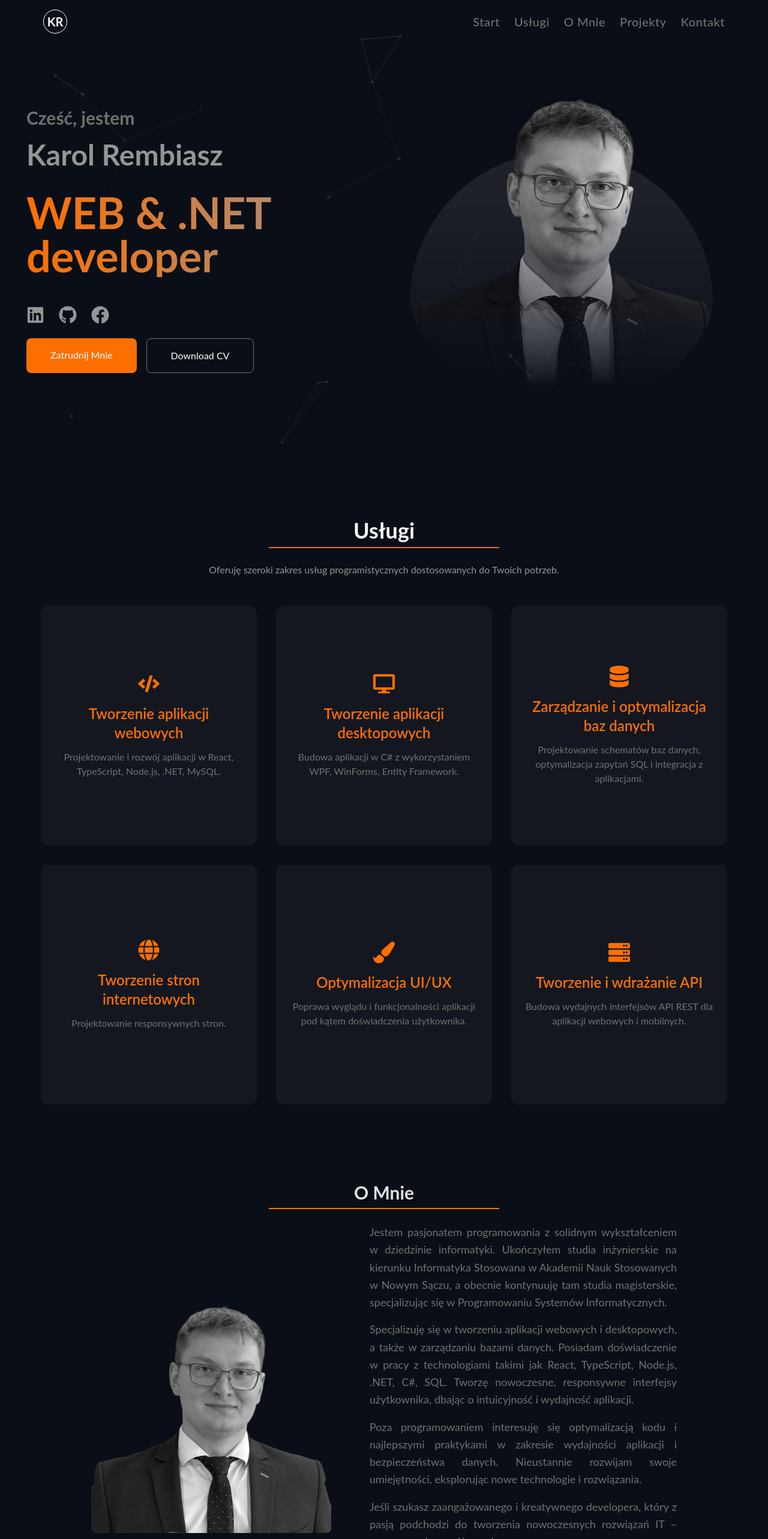
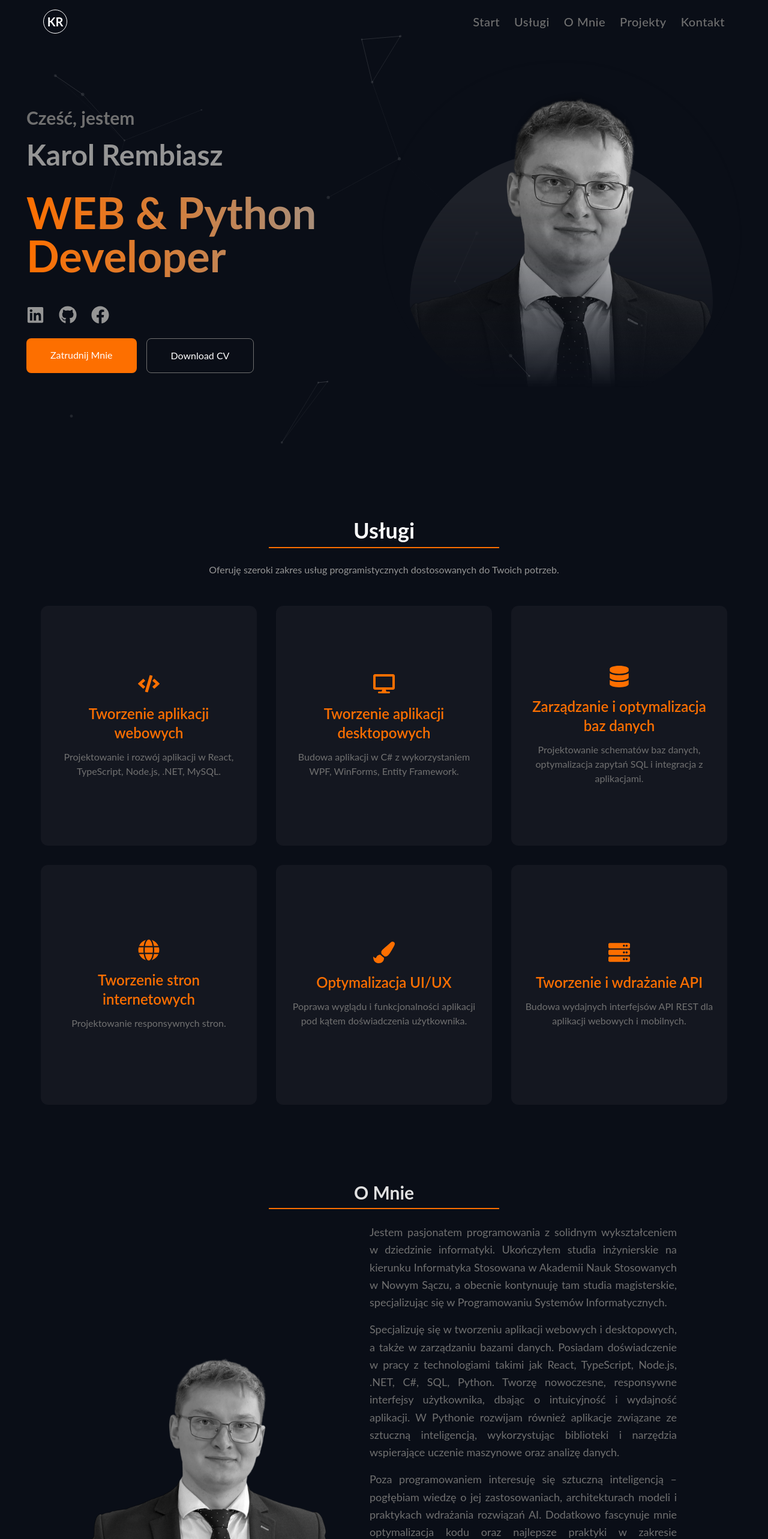
Before and after one commit to KarolR2001/Portfolio, a Next.js app: page / in a window 1280 px wide. Shown: the top 2566 px of the page at 60% size. Built offline with nearby package versions, Linux system fonts and the light colour scheme.

Commit message:
Update Portfolio

```diff
--- a/app/components/About.tsx
+++ b/app/components/About.tsx
@@ -25,17 +25,28 @@ const About = () => {
         {/* Tekst o mnie */}
         <div className="text-justify max-w-lg md:max-w-2xl lg:max-w-lg">
           <p className="text-lg text-[var(--color-gray-dark)] leading-relaxed">
-          Jestem pasjonatem programowania z solidnym wykształceniem w dziedzinie informatyki. Ukończyłem studia inżynierskie na kierunku Informatyka Stosowana w Akademii Nauk Stosowanych w Nowym Sączu, a obecnie kontynuuję tam studia magisterskie, specjalizując się w Programowaniu Systemów Informatycznych.
+            Jestem pasjonatem programowania z solidnym wykształceniem w dziedzinie informatyki.
+            Ukończyłem studia inżynierskie na kierunku Informatyka Stosowana w Akademii Nauk Stosowanych w Nowym Sączu,
+            a obecnie kontynuuję tam studia magisterskie, specjalizując się w Programowaniu Systemów Informatycznych.
           </p>
           <p className="mt-4 text-lg text-[var(--color-gray-dark)] leading-relaxed">
-          Specjalizuję się w tworzeniu aplikacji webowych i desktopowych, a także w zarządzaniu bazami danych. Posiadam doświadczenie w pracy z technologiami takimi jak React, TypeScript, Node.js, .NET, C#, SQL. Tworzę nowoczesne, responsywne interfejsy użytkownika, dbając o intuicyjność i wydajność aplikacji.
+            Specjalizuję się w tworzeniu aplikacji webowych i desktopowych, a także w zarządzaniu bazami danych.
+            Posiadam doświadczenie w pracy z technologiami takimi jak React, TypeScript, Node.js, .NET, C#, SQL, Python.
+            Tworzę nowoczesne, responsywne interfejsy użytkownika, dbając o intuicyjność i wydajność aplikacji.
+            W Pythonie rozwijam również aplikacje związane ze sztuczną inteligencją, wykorzystując biblioteki i narzędzia
+            wspierające uczenie maszynowe oraz analizę danych.
           </p>
           <p className="mt-4 text-lg text-[var(--color-gray-dark)] leading-relaxed">
-          Poza programowaniem interesuję się optymalizacją kodu i najlepszymi praktykami w zakresie wydajności aplikacji i bezpieczeństwa danych. Nieustannie rozwijam swoje umiejętności, eksplorując nowe technologie i rozwiązania.
+            Poza programowaniem interesuję się sztuczną inteligencją – pogłębiam wiedzę o jej zastosowaniach,
+            architekturach modeli i praktykach wdrażania rozwiązań AI. Dodatkowo fascynuje mnie optymalizacja kodu
+            oraz najlepsze praktyki w zakresie wydajności aplikacji i bezpieczeństwa danych.
+            Nieustannie rozwijam swoje umiejętności, eksplorując nowe technologie i rozwiązania.
           </p>
           <p className="mt-4 text-lg text-[var(--color-gray-dark)] leading-relaxed">
-          Jeśli szukasz zaangażowanego i kreatywnego developera, który z pasją podchodzi do tworzenia nowoczesnych rozwiązań IT – zapraszam do współpracy!
+            Jeśli szukasz zaangażowanego i kreatywnego developera, który z pasją podchodzi do tworzenia nowoczesnych
+            rozwiązań IT – zapraszam do współpracy!
           </p>
+
 
 
           {/* Przycisk pobrania CV */}
--- a/app/components/Hero.tsx
+++ b/app/components/Hero.tsx
@@ -45,7 +45,7 @@ const Hero = () => {
           {name}
         </h2>
         <p className="text-5xl md:text-7xl font-bold mb-4 md:mb-6 bg-gradient-to-r from-[var(--color-accent)] to-[var(--color-gray-light)] bg-clip-text text-transparent">
-          WEB & .NET developer
+          WEB & Python Developer
         </p>
         <div className="flex justify-center lg:justify-start space-x-4 md:space-x-6 my-6">
           <a href="www.linkedin.com/in/karol-rembiasz-14515830b" target="_blank" rel="noopener noreferrer" className="text-[var(--color-gray-light)] hover:text-[var(--color-accent)]">
```
Also changed, not shown: 2 other files (tests, documents, lock files or other folders). Lines whose indentation alone changed are shown as unchanged.
